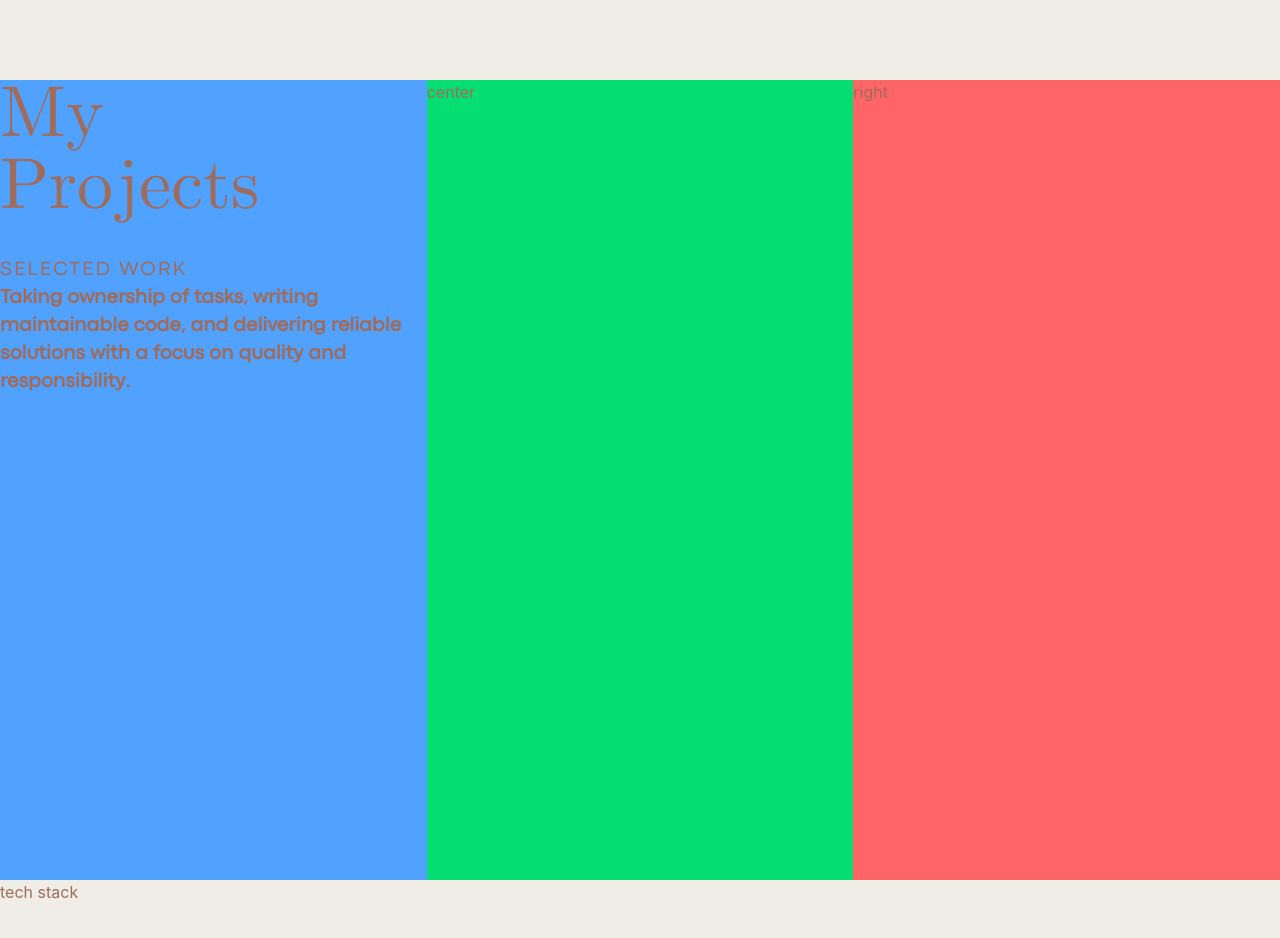
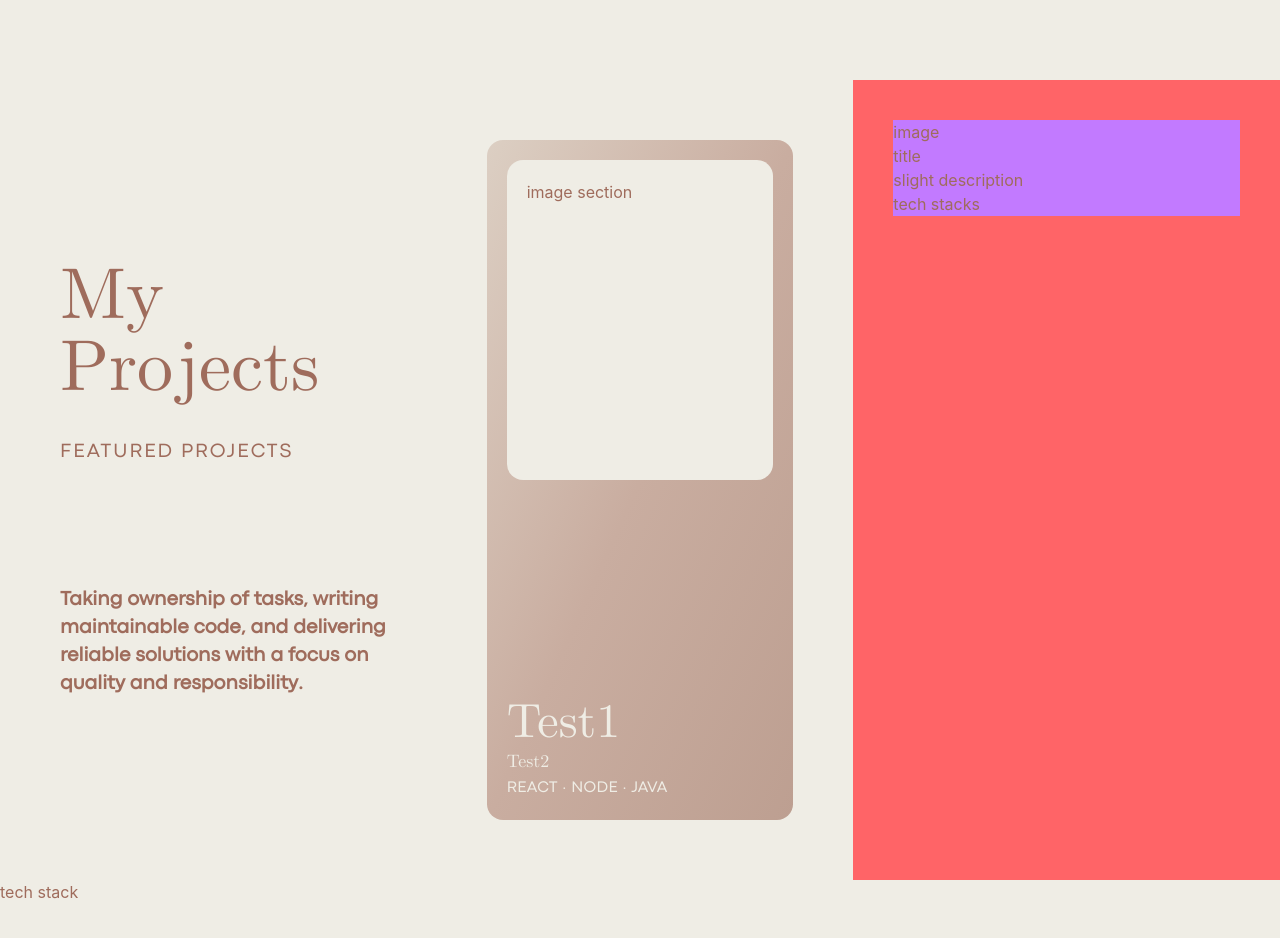
Before and after one commit to AthulKrishna-736/Portfolio-v2, a React (Vite) app in the folder my-portfolio/: page / in a window 1280 px wide. Shown: the part 720-1658 px from the top of the page. Built offline with nearby package versions, Linux system fonts and the light colour scheme.

Commit message:
feat: project page left side done, center partially completed

```diff
--- a/my-portfolio/src/AboutMe.jsx
+++ b/my-portfolio/src/AboutMe.jsx
@@ -107,9 +107,9 @@ function AboutMe() {
             {/* Right */}
             <div className="flex flex-col w-1/3 justify-center items-start gap-10 pr-15">
                 <div className="flex flex-col gap-3">
-                    {aboutPoints.map((point) => (
+                    {aboutPoints.map((point, index) => (
                         <AboutPoint
-                            key={point.number}
+                            key={index}
                             {...point}
                         />
                     ))}
--- /dev/null
+++ b/my-portfolio/src/FeaturedProject.jsx
@@ -0,0 +1,32 @@
+
+
+function FeaturedProject({ project }) {
+    return (
+        <div className="flex flex-col h-full justify-between rounded-2xl p-5 bg-linear-to-br from-[#DCCFC3] via-[#C9ADA0] to-[#BD9F91]">
+            {/* Image section */}
+            <div className="bg-[#efede5] h-1/2 rounded-2xl p-5">
+                image section
+            </div>
+
+            {/* Project details */}
+            <div className="text-[#efede5]">
+                <div className="font-cmu">
+                    <h1 className="text-5xl">{project.title}</h1>
+                    <p className="text-lg">{project.description}</p>
+                </div>
+
+                {/* Tech Stacks */}
+                <div className="font-codec tracking-wide uppercase">
+                    {project?.technologies?.map((tech, index) => (
+                        <span key={index}>
+                            {tech}
+                            {index !== project?.technologies.length - 1 && " · "}
+                        </span>
+                    ))}
+                </div>
+            </div>
+        </div>
+    )
+}
+
+export default FeaturedProject
--- a/my-portfolio/src/Project.jsx
+++ b/my-portfolio/src/Project.jsx
@@ -1,16 +1,27 @@
+import { useState } from "react"
+import FeaturedProject from "./FeaturedProject"
+import ProjectList from "./ProjectList"
 
 
 function Project() {
+
+    const [project, setProject] = useState({
+        title: "Test1",
+        description: "Test2",
+        technologies: ["react", "node", "java"]
+
+    })
+
     return (
         <div className="flex w-full h-full justify-center">
             {/* Left */}
-            <div className="bg-blue-400 w-1/3">
+            <div className="flex flex-col justify-center w-1/3 gap-30 pl-15">
                 <div className="flex flex-col gap-8">
                     <h1 className="font-cmu text-7xl">
                         My <br />Projects
                     </h1>
                     <h6 className="font-codec text-xl uppercase tracking-widest">
-                        Selected Work
+                        Featured Projects
                     </h6>
                 </div>
 
@@ -20,13 +31,13 @@ function Project() {
             </div>
 
             {/* Center */}
-            <div className="bg-green-400 w-1/3">
-                center
+            <div className="w-1/3 p-15">
+                <FeaturedProject project={project} />
             </div>
 
             {/* Right */}
-            <div className="bg-red-400 w-1/3">
-                right
+            <div className="bg-red-400 w-1/3 p-10">
+                <ProjectList />
             </div>
         </div>
     )
--- /dev/null
+++ b/my-portfolio/src/ProjectList.jsx
@@ -0,0 +1,27 @@
+
+
+function ProjectList() {
+    return (
+        <div className="bg-purple-400 cursor-pointer">
+            {/* Image */}
+            <div>
+                image
+            </div>
+
+            {/* Project details */}
+            <div>
+                <div>
+                    <h1>title</h1>
+                    <p>slight description</p>
+                </div>
+
+                {/* Tech stacks */}
+                <div>
+                    tech stacks
+                </div>
+            </div>
+        </div>
+    )
+}
+
+export default ProjectList
```
